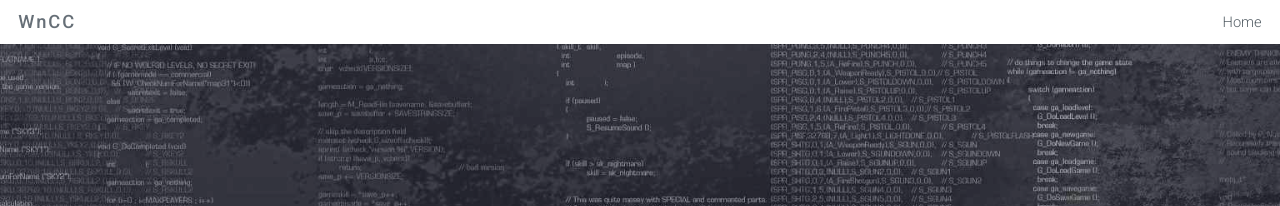
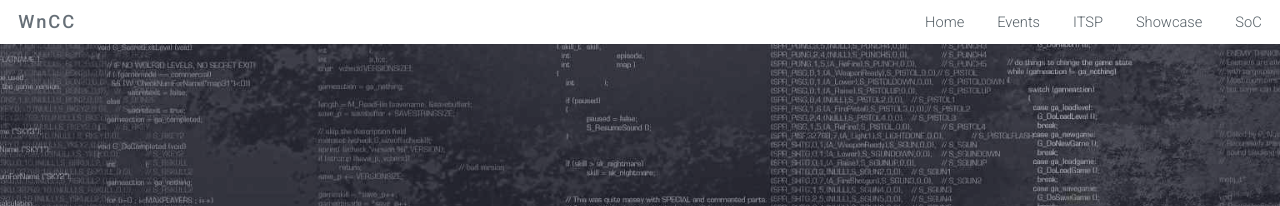
Before and after one commit to TechCCT/TechCCT.github.io, a Jekyll site: the page built from index.html, in a window 1280 px wide. Shown: the top 206 px of the page. Built offline with Jekyll 4.4.1, drawn with Linux system fonts in a browser that asks for light colours.

Commit message:
Revert "Update header.html"
This reverts commit e3b8851ea63a3f8b2555a2acb9de43df94cd2bdd.

```diff
--- a/_includes/header.html
+++ b/_includes/header.html
@@ -7,8 +7,8 @@
             <!-- <li><a href="{{ site.baseurl }}/left-sidebar.html">Left Sidebar</a></li> -->
             {% for page in site.pages %}
               {% if page.title %}
-                  {% if page.show-in-header == true %}<!--
-                    <li><a class="page-link" href="{{ page.url | prepend: site.baseurl }}">{{ page.title }}</a></li>-->
+                  {% if page.show-in-header == true %}
+                    <li><a class="page-link" href="{{ page.url | prepend: site.baseurl }}">{{ page.title }}</a></li>
                   {% endif %}
               {% endif %}
             {% endfor %}
```
